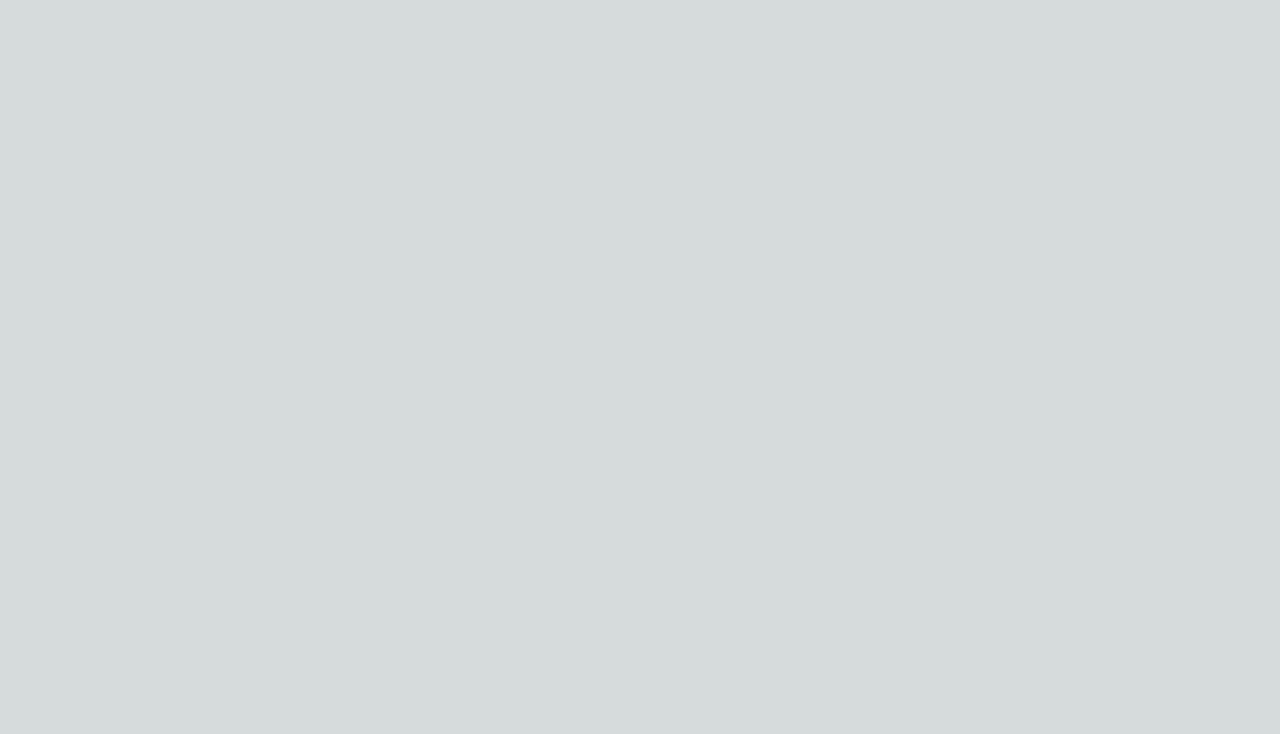
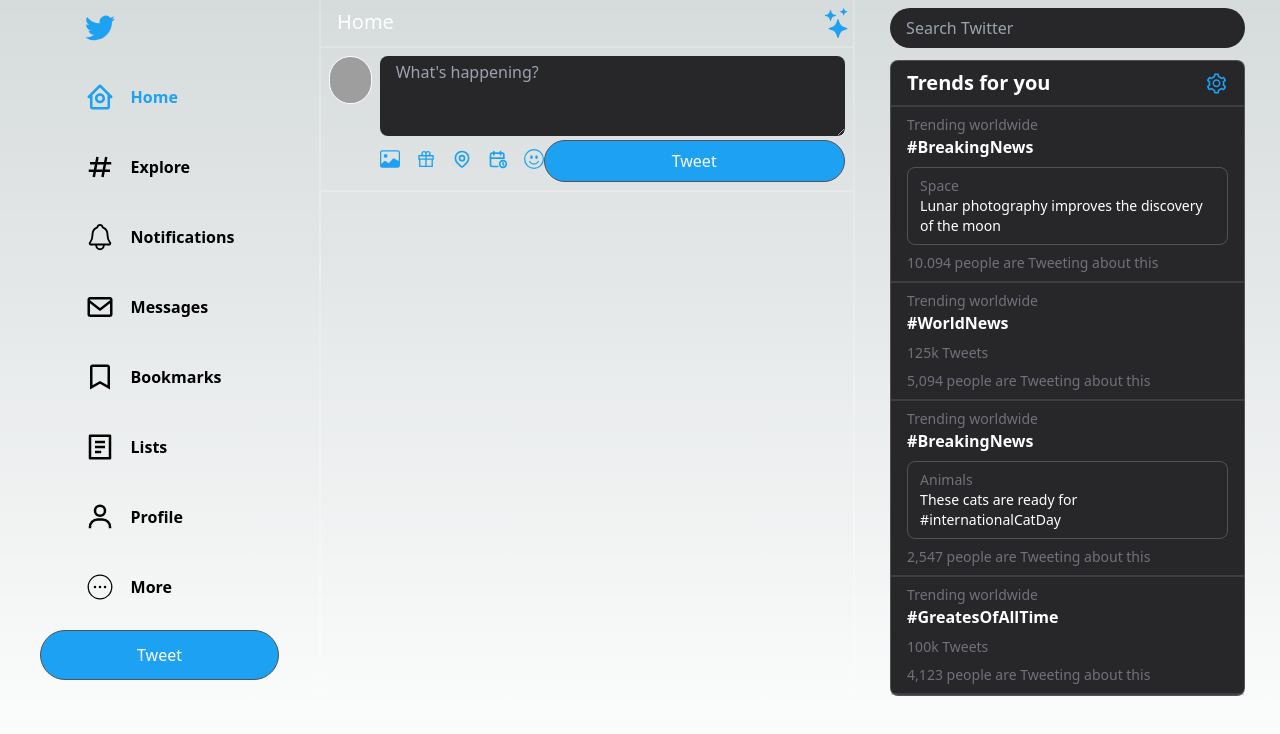
Before and after one commit to davinaa018/Twitter-Clone, a Next.js app in the folder client/: page / in a window 1280 px wide. Shown: the top 734 px of the page. Built offline with nearby package versions, Linux system fonts and the light colour scheme; sample sign-in values are in the browser's storage; grey boxes are pictures that could not be loaded.

Commit message:
feature: Added HomePage UI

```diff
--- a/client/components/Button.tsx
+++ b/client/components/Button.tsx
@@ -7,6 +7,8 @@
   Icon?: IconType;
   disabled?: boolean;
   outlined?: boolean;
+  isColor?: boolean;
+  small?: boolean;
 }
 
 const Button: React.FC<ButtonProps> = ({
@@ -16,6 +18,8 @@
   Icon,
   disabled,
   outlined,
+  isColor,
+  small,
 }) => {
   return (
     <button
@@ -28,8 +32,6 @@
         items-center
         justify-center
         rounded-full
-        py-3
-        px-4
         text-sm md:text-base
         transition
         duration-200
@@ -37,12 +39,17 @@
         focus:outline-none
         disabled:opacity-50
         disabled:cursor-not-allowed
-        my-4
+        ${
+          small
+            ? "w-20 py-2 px-3 text-xs mt-1"
+            : "w-full py-3 px-4 text-sm md:text-base my-4"
+        }
        ${
          outlined
            ? "bg-white text-black hover:bg-zinc-200"
            : "border border-zinc-600 bg-black text-white hover:bg-zinc-800/60"
        }
+       ${isColor ? "bg-twitterBlue text-white hover:bg-twitterBlue/80" : ""}
     `}
     >
       {Icon && <Icon className="w-5 h-5 mr-2" />}
--- /dev/null
+++ b/client/components/IconBar.tsx
@@ -0,0 +1,105 @@
+import React, { useState } from "react";
+import {
+  BiHomeCircle,
+  BiHash,
+  BiEnvelope,
+  BiBookmark,
+  BiUser,
+} from "react-icons/bi";
+import { IoNotificationsOutline } from "react-icons/io5";
+import { RiFileList2Line } from "react-icons/ri";
+import { CiCircleMore } from "react-icons/ci";
+import { IconType } from "react-icons";
+import { BsTwitter } from "react-icons/bs";
+import Link from "next/link";
+
+interface Icon {
+  icon: IconType;
+  label?: string;
+  onClick: () => void;
+  color?: string;
+  to?: string;
+}
+
+const IconBar = () => {
+  const [highlightedIndex, setHighlightedIndex] = useState(1);
+
+  const icons: Icon[] = [
+    {
+      icon: BsTwitter,
+      color: "twitterBlue",
+      onClick: () => {},
+    },
+    {
+      icon: BiHomeCircle,
+      label: "Home",
+      onClick: () => {},
+      to: "/",
+    },
+    {
+      icon: BiHash,
+      label: "Explore",
+      onClick: () => {},
+      to: "/explore",
+    },
+    {
+      icon: IoNotificationsOutline,
+      label: "Notifications",
+      onClick: () => {},
+      to: "/notifications",
+    },
+    {
+      icon: BiEnvelope,
+      label: "Messages",
+      onClick: () => {},
+      to: "/messages",
+    },
+    {
+      icon: BiBookmark,
+      label: "Bookmarks",
+      onClick: () => {},
+      to: "/bookmarks",
+    },
+    {
+      icon: RiFileList2Line,
+      label: "Lists",
+      onClick: () => {},
+      to: "/lists",
+    },
+    {
+      icon: BiUser,
+      label: "Profile",
+      onClick: () => {},
+      to: "/profile",
+    },
+    {
+      icon: CiCircleMore,
+      label: "More",
+      onClick: () => {},
+    },
+  ];
+
+  const handleIconClick = (index: number) => {
+    setHighlightedIndex(index);
+  };
+
+  return (
+    <div className="flex flex-col justify-center gap-y-4 cursor-pointer relative ">
+      {icons.map((icon, index) => (
+        <Link
+          href={icon.to || "/"}
+          key={index}
+          className={`flex items-center gap-4 w-full hover:bg-zinc-900 rounded-full px-5 py-3
+          ${highlightedIndex === index ? "text-twitterBlue" : ""}
+          `}
+          onClick={() => handleIconClick(index)}
+        >
+          <icon.icon size={30} className={`text-${icon.color}`} />
+          <p className="hidden xl:block font-semibold">{icon.label}</p>
+        </Link>
+      ))}
+    </div>
+  );
+};
+
+export default IconBar;
--- /dev/null
+++ b/client/components/TrendingCard.tsx
@@ -0,0 +1,79 @@
+interface TrendingCardProps {
+  label?: string;
+  hashtag: string;
+  tweetCard?: boolean;
+  tweetTitle?: string;
+  tweetDescription?: string;
+  numOfTweets?: string;
+  peopleTweeting: string;
+}
+
+const TrendingCard = () => {
+  const trendingData: TrendingCardProps[] = [
+    {
+      label: "Trending worldwide",
+      hashtag: "BreakingNews",
+      tweetCard: true,
+      tweetTitle: "Space",
+      tweetDescription: "Lunar photography improves the discovery of the moon",
+      peopleTweeting: "10.094",
+    },
+    {
+      label: "Trending worldwide",
+      hashtag: "WorldNews",
+      tweetCard: false,
+      numOfTweets: "125",
+      peopleTweeting: "5,094",
+    },
+    {
+      label: "Trending worldwide",
+      hashtag: "BreakingNews",
+      tweetCard: true,
+      tweetTitle: "Animals",
+      tweetDescription: "These cats are ready for #internationalCatDay",
+      peopleTweeting: "2,547",
+    },
+    {
+      label: "Trending worldwide",
+      hashtag: "GreatesOfAllTime",
+      tweetCard: false,
+      numOfTweets: "100",
+      peopleTweeting: "4,123",
+    },
+  ];
+  return (
+    <>
+      {trendingData.map((trending) => (
+        <>
+          <div className="flex flex-col justify-between px-4 py-2">
+            <h1 className="text-sm text-zinc-500">{trending.label}</h1>
+            <h1 className="text-md font-bold pb-2 text-white">
+              #{trending.hashtag}
+            </h1>
+
+            {trending.tweetCard ? (
+              <div className="border border-white/20 rounded-lg px-3 py-2">
+                <h1 className="text-sm text-zinc-500">{trending.tweetTitle}</h1>
+                <p className="text-white text-sm">
+                  {trending.tweetDescription}
+                </p>
+              </div>
+            ) : (
+              <p className="text-sm text-zinc-500">
+                {trending.numOfTweets}k Tweets
+              </p>
+            )}
+
+            <p className="text-sm text-zinc-500 pt-2">
+              {trending.peopleTweeting}
+              {""} people are Tweeting about this
+            </p>
+          </div>
+          <hr className="w-full border border-zinc-500/30" />
+        </>
+      ))}
+    </>
+  );
+};
+
+export default TrendingCard;
--- /dev/null
+++ b/client/components/TweetArea.tsx
@@ -0,0 +1,54 @@
+import { HiOutlineLocationMarker } from "react-icons/hi";
+import { AiOutlineGift } from "react-icons/ai";
+import { TbCalendarTime } from "react-icons/tb";
+import { BsImage, BsEmojiSmile } from "react-icons/bs";
+import Button from "./Button";
+const TweetArea = () => {
+  return (
+    <div className="flex w-full gap-2">
+      <div className="ml-2">
+        <img
+          src="https://pbs.twimg.com/profile_images/1441164208953082881/6X0Z8Y5-_400x400.jpg"
+          alt="profile"
+          className="w-12 h-12 rounded-full border border-white"
+        />
+      </div>
+      {/* Textarea for tweets */}
+      <div className="flex flex-col w-full ">
+        <textarea
+          name="tweet"
+          id="tweet"
+          cols={30}
+          rows={10}
+          placeholder="What's happening?"
+          className="h-20 px-2 py-1 rounded-lg bg-zinc-800 text-white focus:outline-none pl-4 mr-2"
+        ></textarea>
+        <div className="flex items-center justify-between mr-2">
+          <div className="flex items-center gap-x-4 ">
+            <BsImage size={20} className="text-twitterBlue cursor-pointer" />
+            <AiOutlineGift
+              size={20}
+              className="text-twitterBlue cursor-pointer"
+            />
+            <HiOutlineLocationMarker
+              size={20}
+              className="text-twitterBlue cursor-pointer"
+            />
+            <TbCalendarTime
+              size={20}
+              className="text-twitterBlue cursor-pointer"
+            />
+
+            <BsEmojiSmile
+              size={20}
+              className="text-twitterBlue cursor-pointer"
+            />
+          </div>
+          <Button label="Tweet" isColor small />
+        </div>
+      </div>
+    </div>
+  );
+};
+
+export default TweetArea;
--- a/client/pages/index.tsx
+++ b/client/pages/index.tsx
@@ -1,8 +1,88 @@
+import Button from "@/components/Button";
+import IconBar from "@/components/IconBar";
+import TrendingCard from "@/components/TrendingCard";
+import TweetArea from "@/components/TweetArea";
 import { useEffect } from "react";
+import { BsStars } from "react-icons/bs";
+import { AiOutlineSetting } from "react-icons/ai";
 
 export default function Home() {
   useEffect(() => {
     if (!localStorage.getItem("token")) window.location.href = "/login";
   });
-  return <div></div>;
+  return (
+    <div className="flex h-screen">
+      {/* Left Side */}
+      <div className="hidden sm:block  sm:flex-[.2] lg:flex-[.1] xl:flex-[.6]">
+        <div className="flex flex-col items-center justify-center ">
+          <IconBar />
+          <div className="w-full px-10 hidden xl:block">
+            <Button label="Tweet" isColor />
+          </div>
+        </div>
+      </div>
+
+      {/* Middle */}
+      <hr className="border border-white/20 h-screen" />
+      <div className="flex items-start justify-center flex-1 mt-2">
+        <div className="w-full flex flex-col gap-y-2 ">
+          <div className="flex justify-between">
+            <h1 className="text-white text-xl pl-4">Home</h1>
+            <BsStars size={30} className="text-twitterBlue cursor-pointer" />
+          </div>
+          <hr className="w-full border border-white/20" />
+          <div className="hidden sm:flex items-center justify-between">
+            <TweetArea />
+          </div>
+          <hr className="w-full border border-white/20" />
+        </div>
+      </div>
+
+      <hr className="border border-white/20 h-screen" />
+      {/* Right Side */}
+      <div className="hidden md:flex justify-center md:flex-[.13] lg:flex-[.5] xl:flex-[.8] mt-2">
+        <div className="w-10/12 hidden lg:flex flex-col">
+          <input
+            type="search"
+            placeholder="Search Twitter"
+            className="w-full h-10 px-2 py-1 rounded-full bg-zinc-800 text-white focus:outline-none pl-4"
+          />
+          <div
+            className=" border
+              border-white/20
+              bg-zinc-800
+              text-white
+              mt-3
+              w-full
+              flex
+              flex-col
+              rounded-lg
+              "
+          >
+            <div className="flex flex-col justify-between">
+              <div
+                className="
+                flex
+                justify-between
+                items-center
+                px-4
+                py-2
+              "
+              >
+                <h1 className="text-white text-xl font-bold ">
+                  Trends for you
+                </h1>
+                <AiOutlineSetting
+                  size={23}
+                  className="text-twitterBlue cursor-pointer"
+                />
+              </div>
+              <hr className="w-full border border-zinc-500/30" />
+              <TrendingCard />
+            </div>
+          </div>
+        </div>
+      </div>
+    </div>
+  );
 }
```
